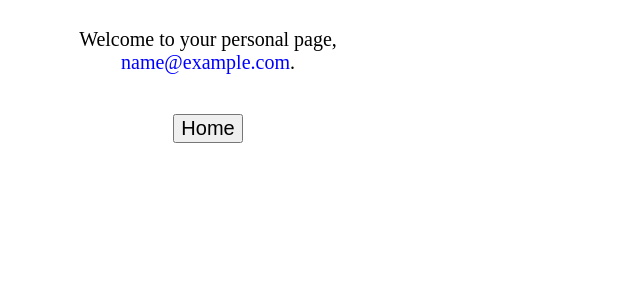
After one commit to chadamg/team25-website, a Flask app: template templates/user.html in a window 1280 px wide. The commit adds this page. Shown: the top 300 px of the page, without its empty margins (0-640 px from the left). Run offline with Flask 2, Linux system fonts and the light colour scheme; the template is opened without the code that fills it: most values are stand-ins (such as "Sample title", 1, 10 or a date in 2020).

Commit message:
Added user.html and error page

```diff
--- a/app.py
+++ b/app.py
@@ -6,7 +6,7 @@ web_site = Flask(__name__)
 def index():
 	return render_template('index.html')
 
-@web_site.route('/user/', methods=['POST', 'GET'], defaults={'email':None, 'password':None})
+@web_site.route('/user/', methods=['POST', 'GET'], defaults={'email': None, 'password': None})
 @web_site.route('/user/<email>')
 @web_site.route('/user/<password>')
 def login(email, password):
@@ -15,9 +15,14 @@ def login(email, password):
         password = request.args.get('password')
 
       if not email or not password:
-        return "Something went wrong"
+        return \
+          "<p>Something went wrong</p>\n" + \
+          "<a href='/'>\n" + \
+			    "<button>Home</button>\n" + \
+		      "</a>\n"
 
-      return "You are signed in as " + email
+      return render_template('user.html', email=email)
+
 
 #only used for repl.it:
 #web_site.run(host='0.0.0.0', port=8080)
--- a/index.html
+++ b/templates/index.html
@@ -15,7 +15,7 @@
       src="https://kit.fontawesome.com/baeb783242.js"
       crossorigin="anonymous"
     ></script>
-    <link rel="stylesheet" href="styles.css" />
+    <link rel="stylesheet" href="/static/styles.css" />
     <script
       src="https://code.jquery.com/jquery-3.5.1.js"
       i></script>
@@ -199,7 +199,6 @@
             </div>
 
         </div>
-
     </div>
     </div>
     </div>
--- /dev/null
+++ b/templates/user.html
@@ -0,0 +1,33 @@
+<!DOCTYPE HTML>
+
+<html>
+	<head>
+		<title>Hello there {{email}}</title>
+    <style>
+      body {
+        max-width: 400px;
+        display: flex;
+        flex-direction: column;
+        justify-content: center;
+        align-items: center;
+        text-align: center;
+      }
+      p, button {
+        font-size: 20px;
+        margin-top: 20px;
+      }
+      p span {
+        color: blue;
+      }
+    </style>
+	</head>
+	<body>
+		<p>
+      Welcome to your personal page,
+      <span>{{email}}</span>.
+    </p>
+		<a href="/">
+			<button>Home</button>
+		</a>
+	</body>
+</html>
```
Also changed, not shown: static/styles.css (renamed from styles.css).
